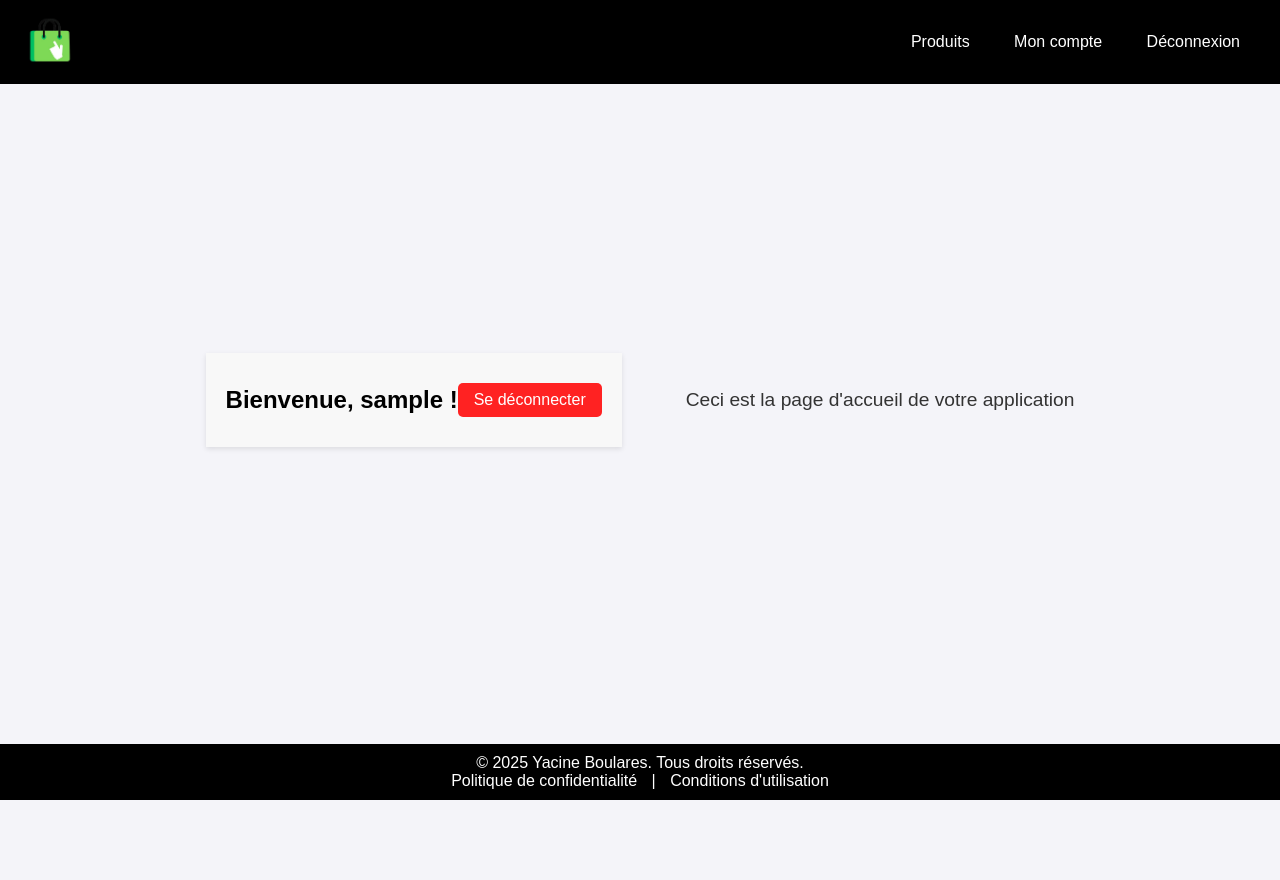
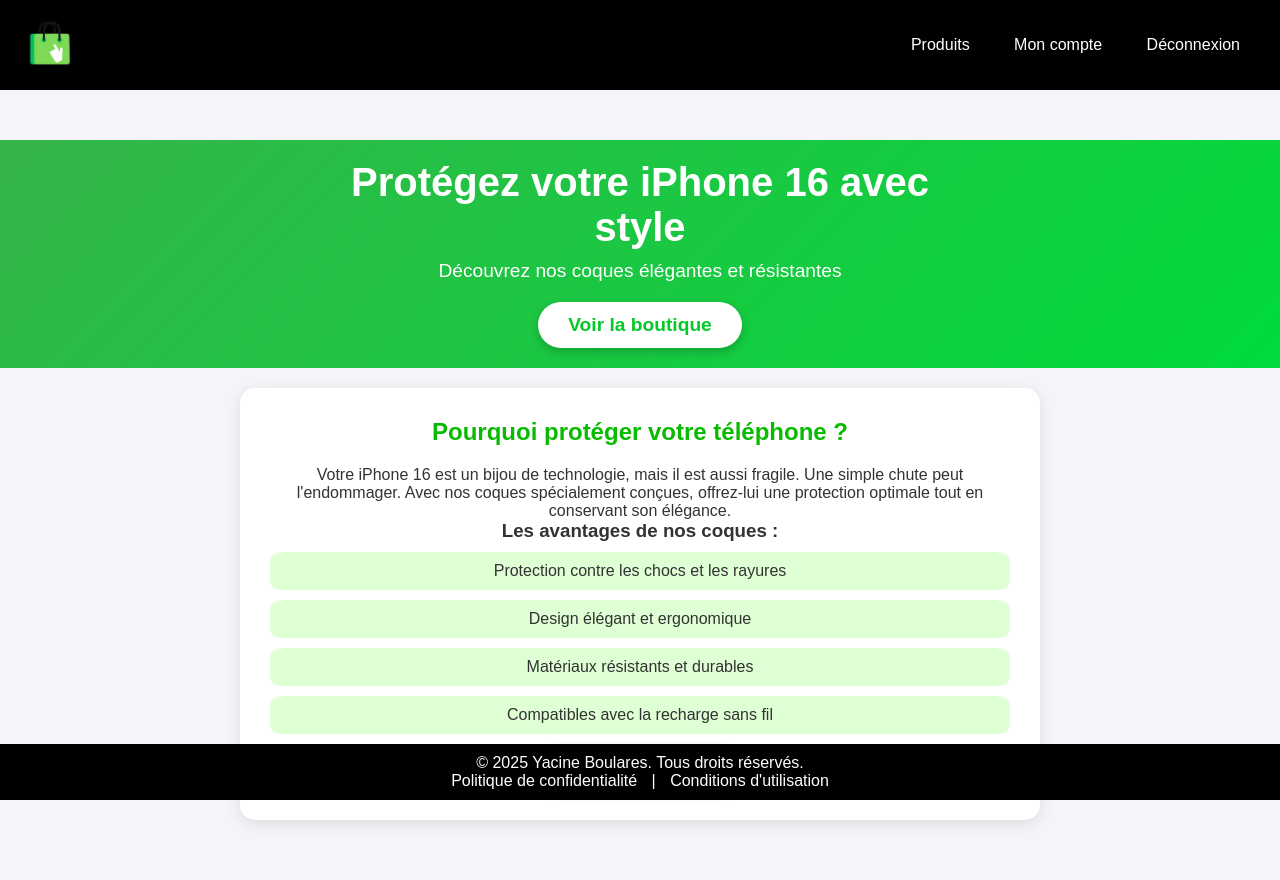
Before and after one commit to Yacinee92/Site-E-Commerce, a PHP site: page /acceuil.php in a window 1280 px wide. Before the commit the page ends 800 px from the top, so only its background shows below. Run offline with PHP 8.4, Linux system fonts and the light colour scheme; the visitor is signed in with stand-in values (Sample User, id 1).

Commit message:
Nouvelle interface

```diff
--- a/acceuil.php
+++ b/acceuil.php
@@ -3,8 +3,7 @@ session_start();
 
 // Vérifier si l'utilisateur est connecté
 if (!isset($_SESSION['username'])) {
-    header("Location: connexion.php");
-    exit();
+    $_SESSION['username'] = "Visiteur"; // Valeur par défaut si non connecté
 }
 
 // Si l'utilisateur clique sur "Se déconnecter"
@@ -19,135 +18,173 @@ if (isset($_POST['logout'])) {
 <head>
     <meta charset="UTF-8">
     <meta name="viewport" content="width=device-width, initial-scale=1.0">
-    <title>Page d'Accueil</title>
-    <link rel="icon" type="image/x-icon" href="images/penguin.png">
+    <title>Coques iPhone 16 - Accueil</title>
+    <link rel="icon" type="image/x-icon" href="images/favicon.png">
     <link rel="stylesheet" href="style.css">
 </head>
 <body>
     <?php include 'navbar.php'; ?>
-    <header>
-        <div class="header-container">
-            <h2>Bienvenue,
-                <?php
-                // Vérification de l'existence de `username`
-                echo htmlspecialchars($_SESSION['username'] ?? 'Utilisateur inconnu');
-                ?> !
-            </h2>
-            <form method="POST" style="display: inline;">
-                <button type="submit" name="logout" class="logout-btn">Se déconnecter</button>
-            </form>
-        </div>
-    </header>
-    <main>
-        <p>Ceci est la page d'accueil de votre application</p>
-    </main>
+
+    <section class="hero-section">
+    <div class="hero-content">
+        <h1>Protégez votre iPhone 16 avec style</h1>
+        <p>Découvrez nos coques élégantes et résistantes</p>
+        <a href="index.php" class="btn">Voir la boutique</a>
+    </div>
+</section>
+
+<main class="container">
+    <section class="presentation">
+        <h2>Pourquoi protéger votre téléphone ?</h2>
+        <p>Votre iPhone 16 est un bijou de technologie, mais il est aussi fragile. Une simple chute peut l'endommager. Avec nos coques spécialement conçues, offrez-lui une protection optimale tout en conservant son élégance.</p>
+
+        <h3>Les avantages de nos coques :</h3>
+        <ul>
+            <li>Protection contre les chocs et les rayures</li>
+            <li>Design élégant et ergonomique</li>
+            <li>Matériaux résistants et durables</li>
+            <li>Compatibles avec la recharge sans fil</li>
+        </ul>
+
+        <a href="index.php" class="btn">Voir la boutique</a>
+    </section>
+</main>
+
     <?php include 'footer.php'; ?>
 
+
     <style>
-/* Style général */
-body {
-    font-family: Arial, sans-serif;
+     /* Réinitialisation des marges et styles de base */
+* {
     margin: 0;
     padding: 0;
+    box-sizing: border-box;
+    font-family: Arial, sans-serif;
+}
+
+body {
     background: #f4f4f9;
     color: #333;
+    display: flex;
+    flex-direction: column;
+    align-items: center;
 }
 
-/* Header */
-header {
+/* SECTION HERO - Centrage vertical */
+.hero-section {
+    display: flex;
+    flex-direction: column;
+    justify-content: center;
+    align-items: center;
+    height: 90vh; /* Ajustement pour ne pas trop dépasser */
+    text-align: center;
+    padding: 20px;
+    background: linear-gradient(135deg,rgb(53, 180, 74),rgb(0, 219, 58)); /* Dégradé */
+    width: 100%;
+}
 
+.hero-content {
+    max-width: 600px;
     color: white;
-    padding: 1rem 2rem;
+}
+
+.hero-content h1 {
+    font-size: 2.5rem;
+    margin-bottom: 10px;
+}
+
+.hero-content p {
+    font-size: 1.2rem;
+    margin-bottom: 20px;
+}
+
+/* Boutons plus arrondis et modernes */
+.btn {
+    display: inline-block;
+    background: white;
+    color:rgb(4, 202, 40);
+    padding: 12px 30px;
+    text-decoration: none;
+    font-size: 1.2rem;
+    font-weight: bold;
+    border-radius: 30px;
+    transition: 0.3s;
+    box-shadow: 0px 4px 10px rgba(0, 0, 0, 0.2);
+}
+
+.btn:hover {
+    background:rgb(0, 196, 10);
+    color: white;
+    transform: scale(1.05);
+}
+
+/* CONTAINER PRINCIPAL - DISPOSITION EN COLONNE */
+.container {
+    display: flex;
+    flex-direction: column;
+    align-items: center;
+    width: 100%;
+    padding: 20px;
+}
+
+.presentation {
+    background: white;
+    padding: 30px;
+    border-radius: 15px;
+    box-shadow: 0 4px 15px rgba(0, 0, 0, 0.1);
+    width: 90%;
+    max-width: 800px;
+    text-align: center;
+    margin-bottom: 40px;
+}
+
+.presentation h2 {
+    color:rgb(9, 187, 0);
+}
+
+.presentation ul {
+    list-style-type: none;
+    padding: 0;
     text-align: center;
 }
 
-.header-container {
-    display: flex;
-    justify-content: space-between;
-    align-items: center;
-    max-width: 1200px;
-    margin: 0 auto;
+.presentation ul li {
+    background:rgb(223, 255, 213);
+    padding: 10px;
+    margin: 10px 0;
+    border-radius: 10px;
 }
 
-.header-container h2 {
-    margin: 0;
-}
-
-.logout-btn {
-    background:rgb(255, 34, 34);
-    border: none;
-    color: white;
-    padding: 0.5rem 1rem;
-    font-size: 1rem;
-    border-radius: 5px;
-    cursor: pointer;
-    transition: background 0.3s;
-}
-
-.logout-btn:hover {
-    background:rgb(197, 13, 13);
-}
-
-/* Main content */
-main {
-    text-align: center;
-    padding: 2rem;
-}
-
-main p {
-    font-size: 1.2rem;
-}
-
-/* Navbar */
-nav {
-    background: #333;
-    color: white;
-    padding: 1rem;
-    display: flex;
-    justify-content: center;
-}
-
-nav a {
-    color: white;
-    text-decoration: none;
-    margin: 0 1rem;
-    font-size: 1rem;
-}
-
-nav a:hover {
-    text-decoration: underline;
-}
-
-/* Footer */
+/* FOOTER */
 footer {
     background: #222;
     color: white;
     text-align: center;
     padding: 1rem;
-    position: absolute;
-    bottom: 0;
     width: 100%;
 }
 
-/* Responsiveness */
-@media (max-width: 768px) {
-    .header-container {
-        flex-direction: column;
-        text-align: center;
-    }
+/* NAVBAR FIXE */
+.navbar {
+    position: fixed;
+    top: 0;
+    left: 0;
+    width: 100%;
+    height: 90px; /* Ajuste la hauteur si besoin */
+    background: black;
+    color: white;
+    display: flex;
+    align-items: center;
+    justify-content: space-between;
+    padding: 0 20px;
+    z-index: 1000; /* Pour s'assurer que la navbar est bien au-dessus */
+}
 
-    .logout-btn {
-        margin-top: 1rem;
-    }
+/* Compense la hauteur de la navbar */
+body {
+    padding-top: 60px; /* Doit être égal à la hauteur de la navbar */
+}
 
-    nav {
-        flex-direction: column;
-    }
-
-    nav a {
-        margin: 0.5rem 0;
-    }
-}
 
     </style>
 </body>
```
Also changed, not shown: cart.php (+35 -5 lines), catalogue.php (+28 -5 lines), index.php (+23 -9 lines), paiement.php (+34 -5 lines).
